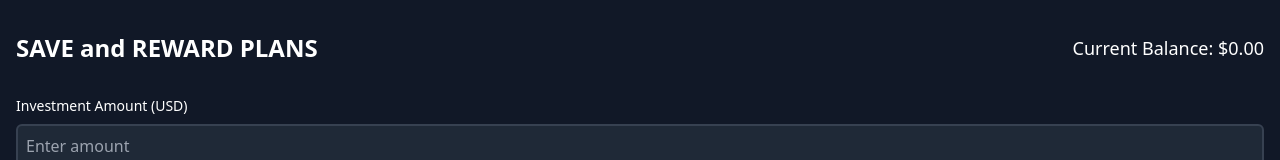
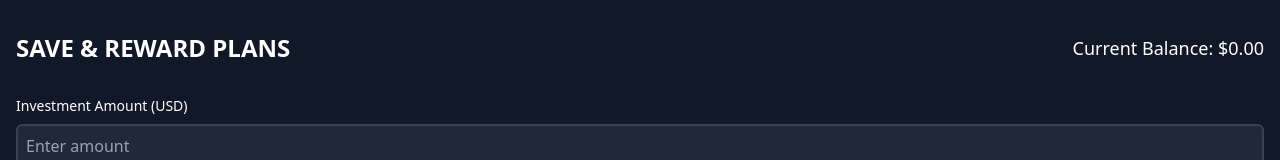
Before and after one commit to Justice00000/Investment-platform, a plain HTML site: page pages/invest.html in a window 1280 px wide. Shown: the top 160 px of the page. Drawn offline with nearby package versions, Linux system fonts and the light colour scheme.

Commit message:
Update invest.html

```diff
--- a/pages/invest.html
+++ b/pages/invest.html
@@ -120,7 +120,7 @@
 <body class="bg-gray-900 text-white">
   <div class="container mx-auto px-4 py-8">
     <div class="flex justify-between items-center mb-8">
-      <h1 class="text-2xl font-bold">SAVE and REWARD PLANS</h1>
+      <h1 class="text-2xl font-bold">SAVE & REWARD PLANS</h1>
       <div class="flex items-center space-x-4">
         <span class="text-lg">Current Balance: <span id="account-balance-display">$0.00</span></span>
       </div>
```
